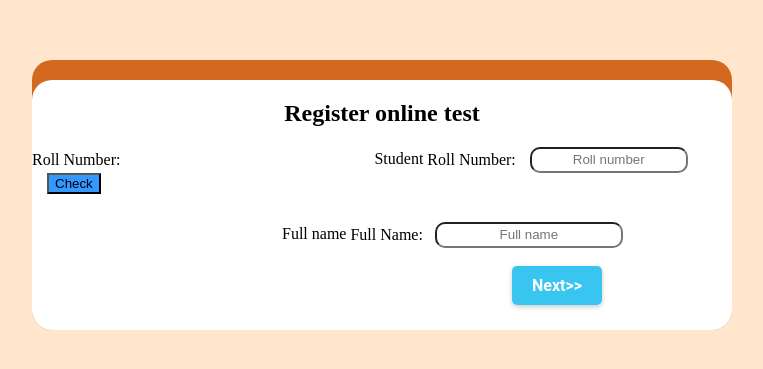
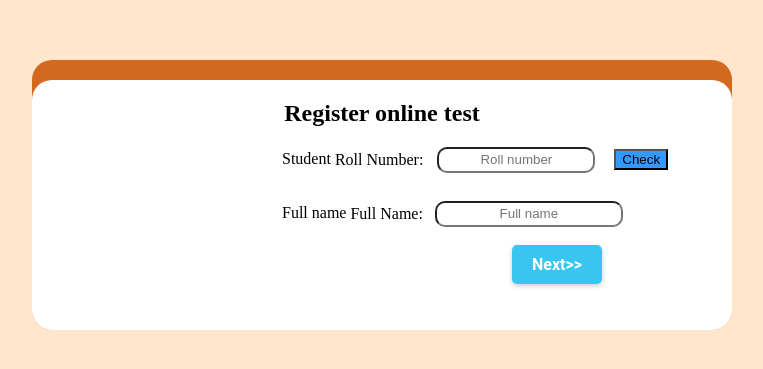
Before and after one commit to Musaddik09/Musaddik.github.io, a plain HTML site: page index.html in a window 1280 px wide. Shown: the part 195-564 px from the top of the page, without its empty margins (258-1021 px from the left). Drawn offline with Linux system fonts and the light colour scheme.

Commit message:
Update index.html

```diff
--- a/index.html
+++ b/index.html
@@ -16,7 +16,6 @@
         Register online test
       </h2>
       <div id="box3">
-      <label for="rollNumber">Roll Number:</label>
         <a>Student</a>
         <label for="rollNumber">Roll Number:</label>
         <input placeholder="Roll number" type="text" id="roll" required>
```
